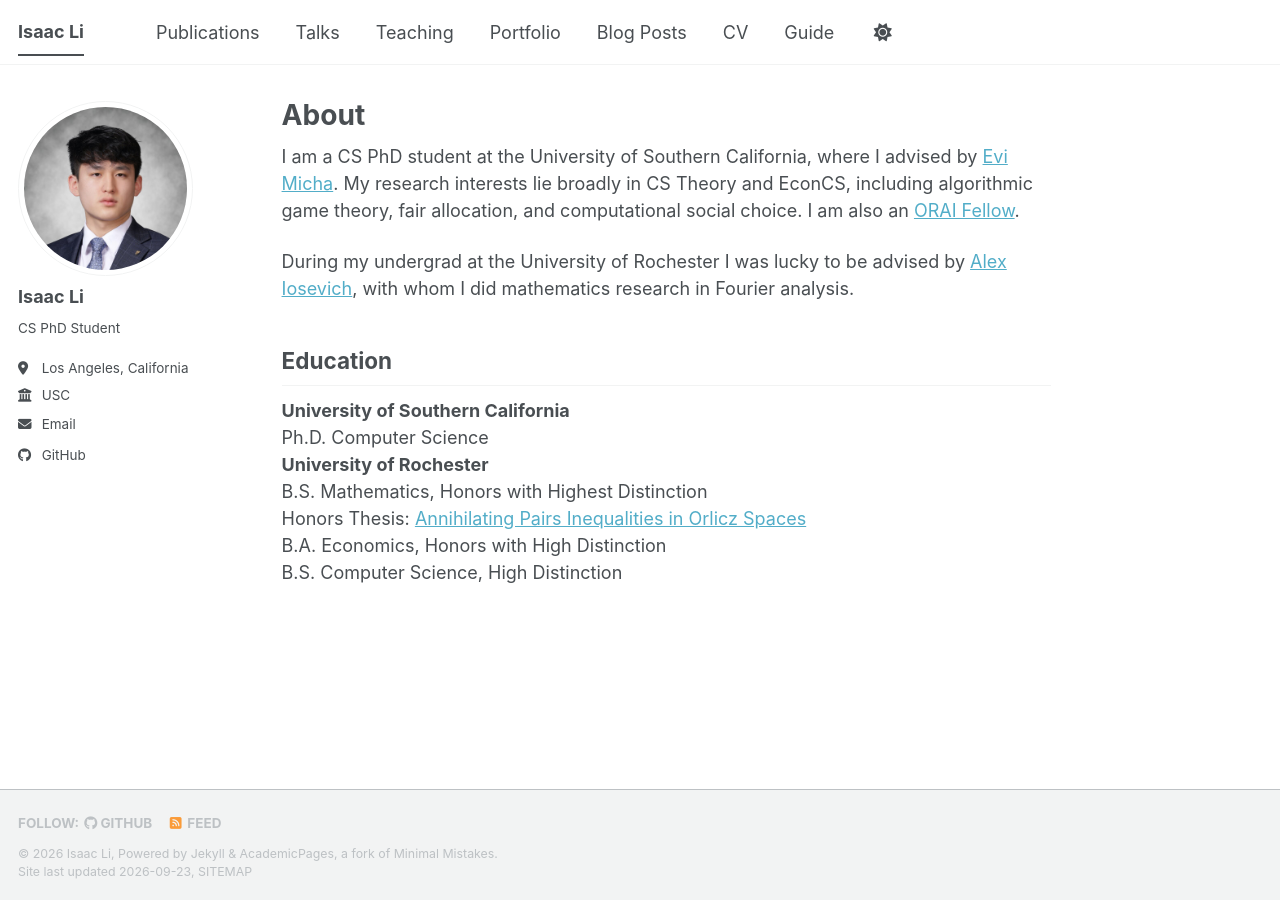
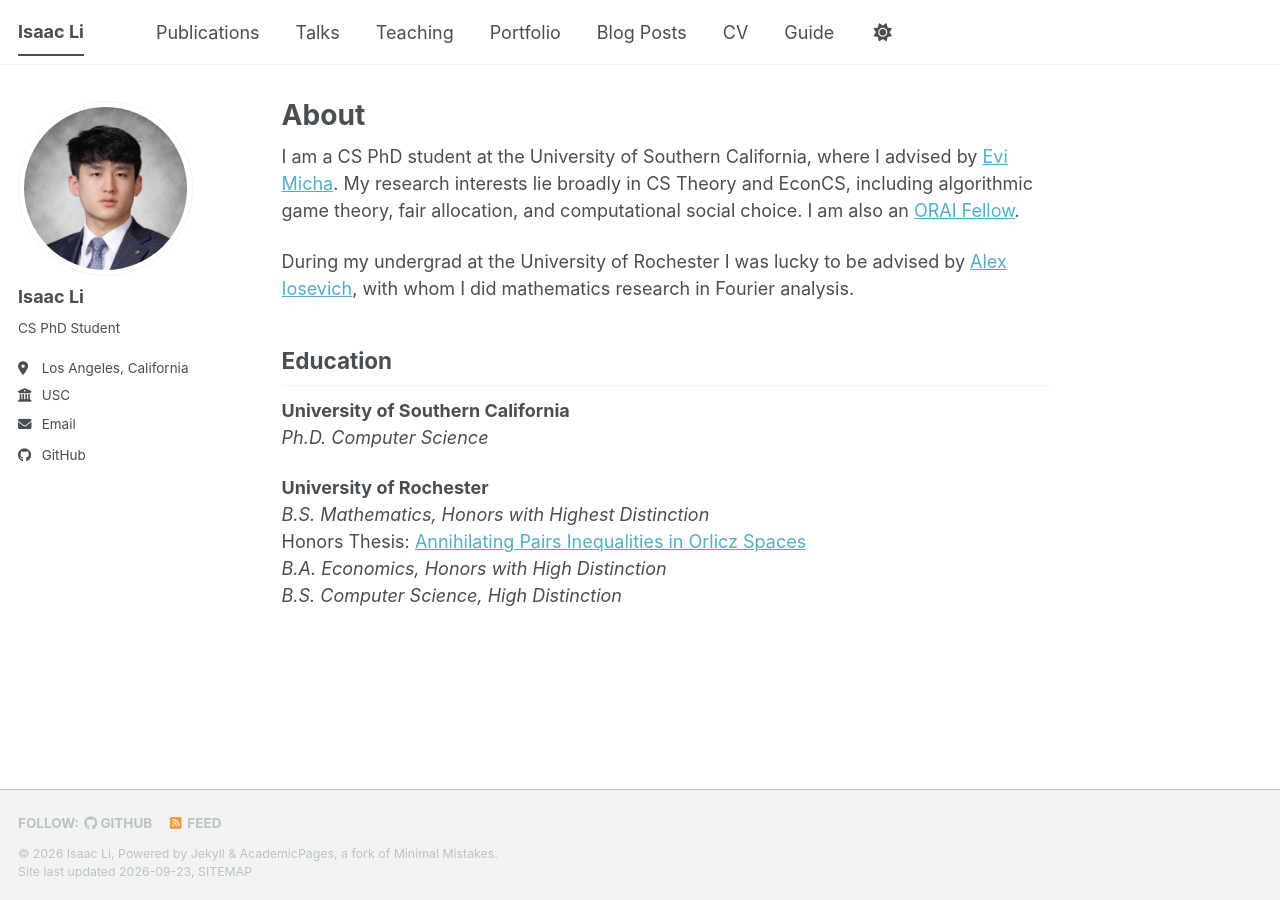
Before and after one commit to isaacli13/isaacli13.github.io, a Jekyll site: the page built from _pages/about.md, in a window 1280 px wide. Built offline with Jekyll 4.4.1, drawn with Linux system fonts in a browser that asks for light colours; a style sheet for code colours, icons or effects is not loaded.

```diff
--- a/_pages/about.md
+++ b/_pages/about.md
@@ -14,9 +14,10 @@ During my undergrad at the University of Rochester I was lucky to be advised by
 Education
 ---
 **University of Southern California**
-Ph.D. Computer Science
+*Ph.D. Computer Science*
+
 **University of Rochester**
-B.S. Mathematics, Honors with Highest Distinction
+*B.S. Mathematics, Honors with Highest Distinction*
 Honors Thesis: [Annihilating Pairs Inequalities in Orlicz Spaces](https://www.sas.rochester.edu/mth/undergraduate/honorspaperspdfs/issacli2025.pdf)
-B.A. Economics, Honors with High Distinction
-B.S. Computer Science, High Distinction
+*B.A. Economics, Honors with High Distinction*
+*B.S. Computer Science, High Distinction*
```
